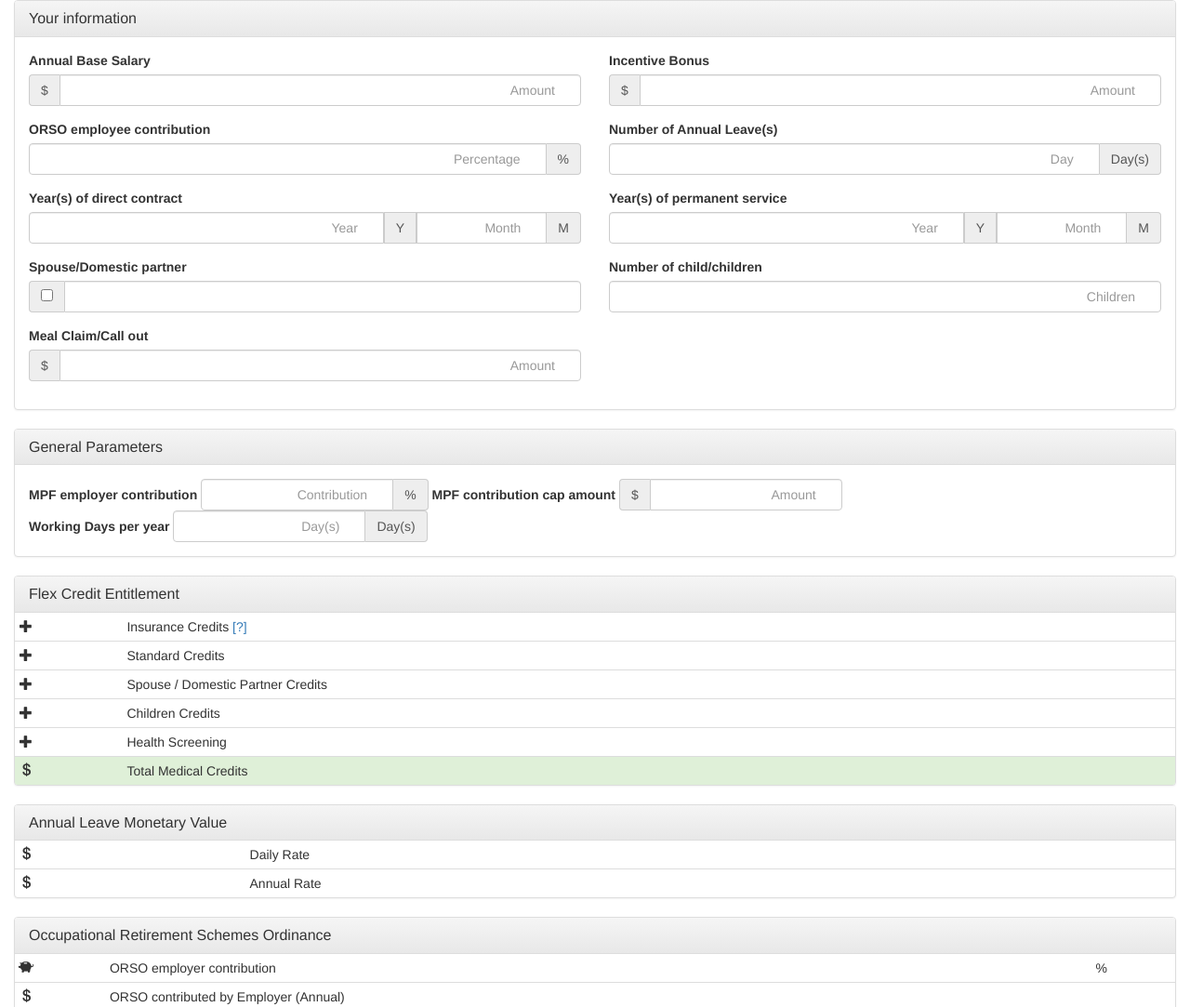
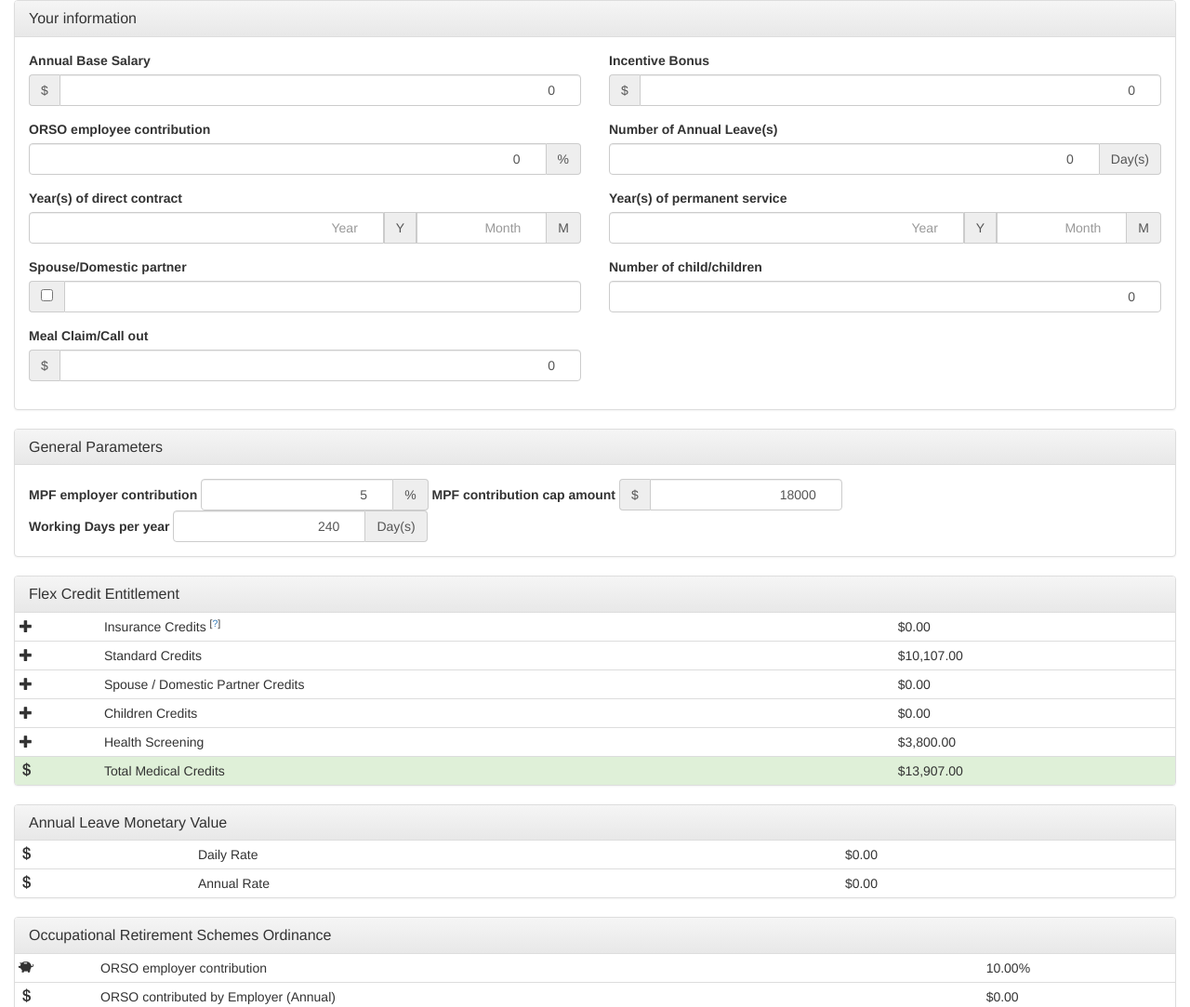
Before and after one commit to gaplo/compensation-calculator, a plain HTML site: page index.html in a window 1280 px wide. Shown: the top 1083 px of the page at 93% size. Drawn offline with nearby package versions, Linux system fonts and the light colour scheme; files that its build step writes are made by us from their sources.

Commit message:
Fix assets paths
1. move CSS to css directory
2. move JS to js directory

```diff
--- a/index.html
+++ b/index.html
@@ -6,7 +6,7 @@
   <meta http-equiv="X-UA-Compatible" content="IE=edge">
   <meta name="viewport" content="width=device-width, initial-scale=1">
   <title>Package Calculator</title>
-  <link rel="stylesheet" href="package.css">
+  <link rel="stylesheet" href="css/package.css">
   <!-- Latest compiled and minified CSS -->
   <link rel="stylesheet" href="https://maxcdn.bootstrapcdn.com/bootstrap/3.3.6/css/bootstrap.min.css" integrity="sha384-1q8mTJOASx8j1Au+a5WDVnPi2lkFfwwEAa8hDDdjZlpLegxhjVME1fgjWPGmkzs7" crossorigin="anonymous">
   <!-- Optional theme -->
@@ -142,7 +142,7 @@
       <tbody>
         <tr>
           <td><span class="glyphicon glyphicon-plus" aria-hidden="true"></span></td>
-          <td>Insurance Credits <a href="#" data-toggle="popover" data-trigger="hover" title="Insurance Credit" data-content="TODO">[?]</a></td>
+          <td>Insurance Credits <sup>[<a href="#" data-toggle="popover" data-trigger="hover" title="Insurance Credit" data-content="TODO">?</a>]</sup></td>
           <td><span ng-bind="getInsurance()|currency"></span></td>
         </tr>
         <tr>
@@ -281,7 +281,7 @@
 <script src="https://cdn.jsdelivr.net/lodash/4.6.1/lodash.min.js"></script>
 <!-- Latest compiled and minified JavaScript -->
 <script src="https://maxcdn.bootstrapcdn.com/bootstrap/3.3.6/js/bootstrap.min.js" integrity="sha384-0mSbJDEHialfmuBBQP6A4Qrprq5OVfW37PRR3j5ELqxss1yVqOtnepnHVP9aJ7xS" crossorigin="anonymous"></script>
-<script src="app.js"></script>
+<script src="js/app.js"></script>
 <script>
 $(document).ready(function(){
   $('[data-toggle="popover"]').popover();
```
